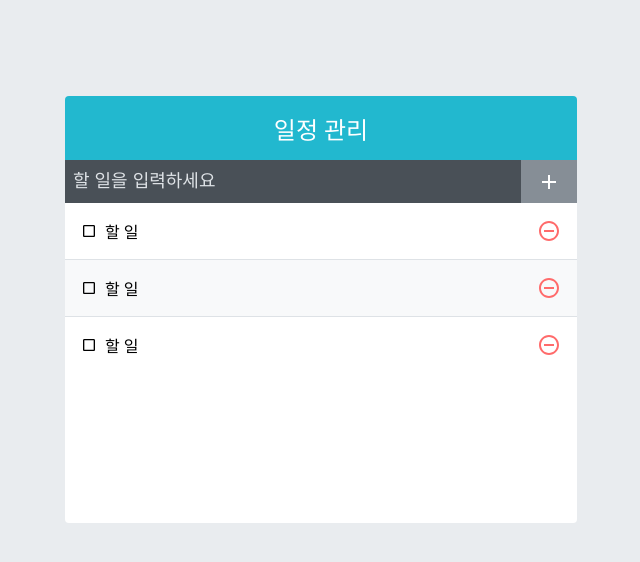
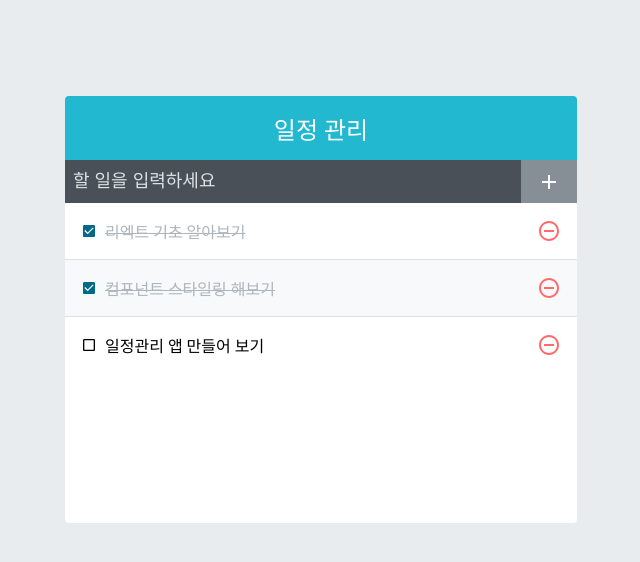
Before and after one commit to YERIEL-RYU/todolist, a React (Create React App) app: page / in a window 1280 px wide. Shown: the top 562 px of the page, without its empty margins (319-959 px from the left). Built offline with nearby package versions, Linux system fonts and the light colour scheme.

Commit message:
[App.js] todos 추가, TodoList에 props로 전달 [TodoList.js] 받아온 배열 props를 하나씩 TodoListItem에 전달하고 map함수로 반복문 생성 [TodoListItem.js]  받아온 props의 text와 checked로 삼항연산자로 조건문을 만들어서 화면에 출력

```diff
--- a/src/App.js
+++ b/src/App.js
@@ -1,13 +1,32 @@
-import React from 'react';
+import React, {useState} from 'react';
 import TodoInsert from './components/TodoInsert';
 import TodoList from './components/TodoList';
 import TodoTemplate from './components/TodoTemplate';
 
-function App() {
+const App = () => {
+  //화면에 보여질 todo들을 배열로 정의
+  const [todos, setTodos] = useState([
+    {
+      id : 1,
+      text : '리엑트 기초 알아보기',
+      checked : true,
+    },
+    {
+      id : 2,
+      text : '컴포넌트 스타일링 해보기',
+      checked : true,
+    },
+    {
+      id : 3,
+      text : '일정관리 앱 만들어 보기',
+      checked : false,
+    },
+  ]);
   return (
     <TodoTemplate>
       <TodoInsert />
-      <TodoList />
+      {/* TodoList의 props로 todos를 전달함 */}
+      <TodoList todos={todos}/>
     </TodoTemplate>
   )
 }
--- a/src/components/TodoList.js
+++ b/src/components/TodoList.js
@@ -2,12 +2,13 @@
 import './TodoList.scss';
 import TodoListItem from './TodoListItem';
 
-const TodoList = () => {
+//todos라는 props을 받아옴
+const TodoList = ({todos}) => {
     return (
         <div className="TodoList">
-            <TodoListItem />
-            <TodoListItem />
-            <TodoListItem />
+            {todos.map(todo => ( //map함수로 반복문, todo라는 매개변수를 받아서 TodoListItem을 todos 배열 크기만큼 map함수는 key props가 필요함
+                <TodoListItem todo={todo} key={todo.id} />
+            ))}
         </div>
     );
 };
--- a/src/components/TodoListItem.js
+++ b/src/components/TodoListItem.js
@@ -1,13 +1,19 @@
 import React from 'react';
 import { MdCheckBoxOutlineBlank, MdCheckBox, MdRemoveCircleOutline} from 'react-icons/md'
 import './TodoListItem.scss';
+import cn from 'classnames';
 
-const TodoListItem = () => {
+//props로 TodoList에서 todo를 받아옴
+const TodoListItem = ({todo}) => {
+    //App.js에 정의 된 내용 중 text와 checked를 가져옴
+    const {text, checked} =todo;
     return (
         <div className="TodoListItem">
-            <div className="checkbox">
-                <MdCheckBoxOutlineBlank />
-                <div className="text"> 할 일 </div>
+            <div className={cn('checkbox', {checked})}>
+                {/* class=checkbox 이고 checked라는 속성을 가진다? 이건가? */}
+                {checked ? <MdCheckBox /> : <MdCheckBoxOutlineBlank />}
+                {/* 삼항연산자 checked가 true라면 MdCheckBox, false라면 MdCheckBoxOutlineBlank */}
+                <div className="text"> {text} </div>
             </div>
             <div className="remove">
                 <MdRemoveCircleOutline />
--- a/src/components/TodoListItem.scss
+++ b/src/components/TodoListItem.scss
@@ -20,6 +20,9 @@
         &.checked { //체크되었을때 보여줄 스타일
             svg{
                 color: #006888;
+            }
+            .text{
+                color: #adb5bd;
                 text-decoration: line-through; //글씨위에 줄
             }
         }
```
